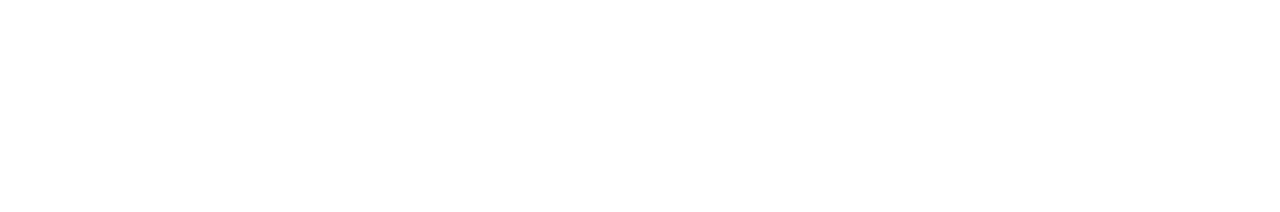
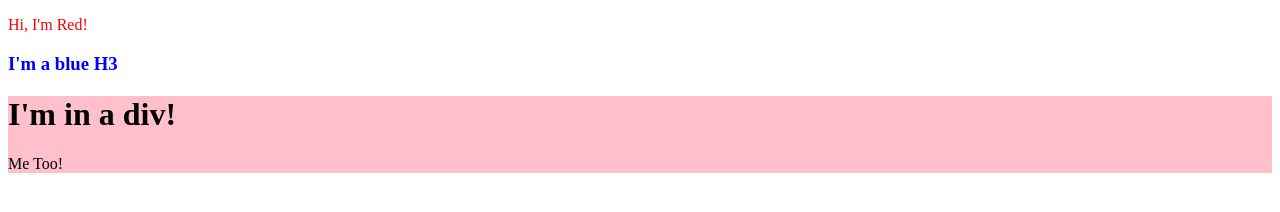
Before and after one commit to Arctic-Furnace/odin-javascript, a plain HTML site: page DOM_Manipulation/index.html in a window 1280 px wide. Drawn offline with Linux system fonts and the light colour scheme.

Commit message:
Appending html from javascript file

```diff
--- a/DOM_Manipulation/index.html
+++ b/DOM_Manipulation/index.html
@@ -6,6 +6,8 @@
         <script src = "script.js" defer></script>
     </head>
     <body>
+        <div id="container">
 
+        </div>
     </body>
 </html>
--- a/DOM_Manipulation/script.js
+++ b/DOM_Manipulation/script.js
@@ -0,0 +1,23 @@
+const container = document.querySelector('#container');
+
+const paragraph = document.createElement('p');
+paragraph.style.cssText = "color: red";
+paragraph.textContent = "Hi, I'm Red!";
+container.appendChild(paragraph);
+
+const heading = document.createElement('h3');
+heading.style.cssText = "color: blue";
+heading.textContent = "I'm a blue H3";
+container.appendChild(heading);
+
+const containerBox = document.createElement('div');
+containerBox.style.cssText = "border-color: black; background-color:pink";
+
+const containedHeader = document.createElement('h1');
+containedHeader.textContent = "I'm in a div!";
+const containedParagraph = document.createElement('p');
+containedParagraph.textContent = "Me Too!";
+
+containerBox.appendChild(containedHeader);
+containerBox.appendChild(containedParagraph);
+container.appendChild(containerBox);
```
